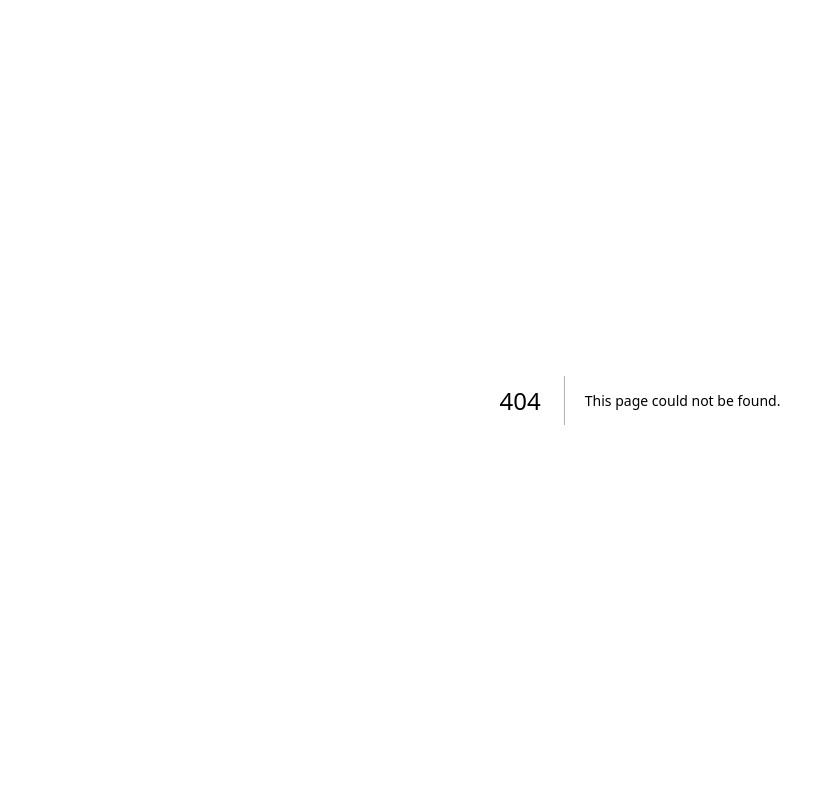
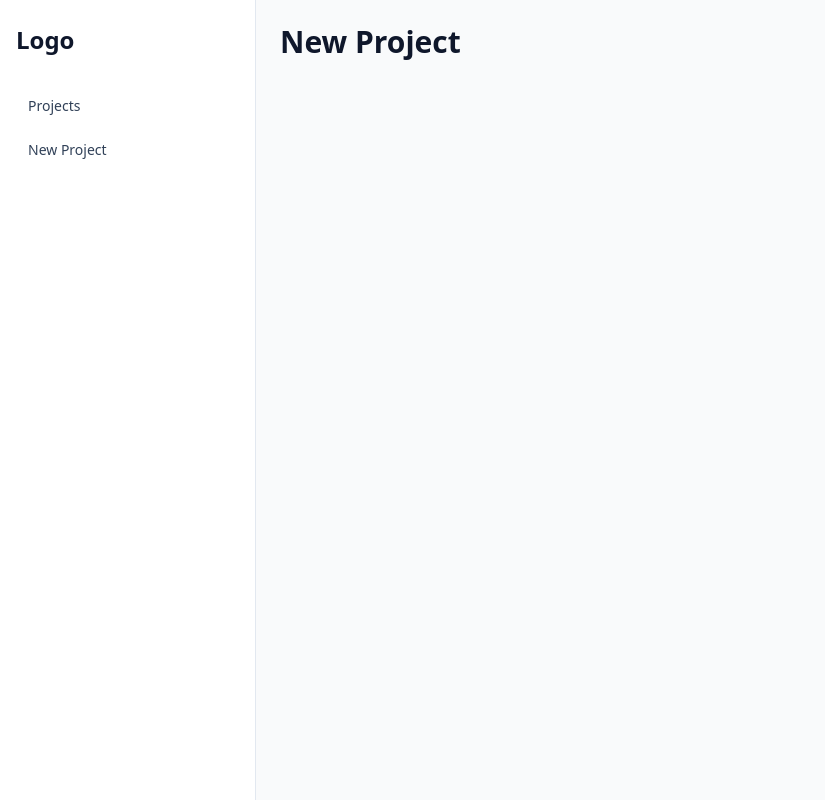
Before and after one commit to arielgomezmendez/dashboard-projects, a Next.js app: page /new-project in a window 1280 px wide. Before the commit this address had no page. Shown: the whole page, without its empty margins (0-825 px from the left). Built offline with nearby package versions, Linux system fonts and the light colour scheme.

Commit message:
Implement the route for the form of creating a new project

```diff
--- /dev/null
+++ b/src/app/(dashboard)/new-project/page.tsx
@@ -0,0 +1,8 @@
+export default function Page() {
+  return (
+    <section className="max-w-3xl">
+      <h1 className="mb-6 text-3xl font-bold text-slate-900">New Project</h1>
+
+    </section>
+  );
+}
```
